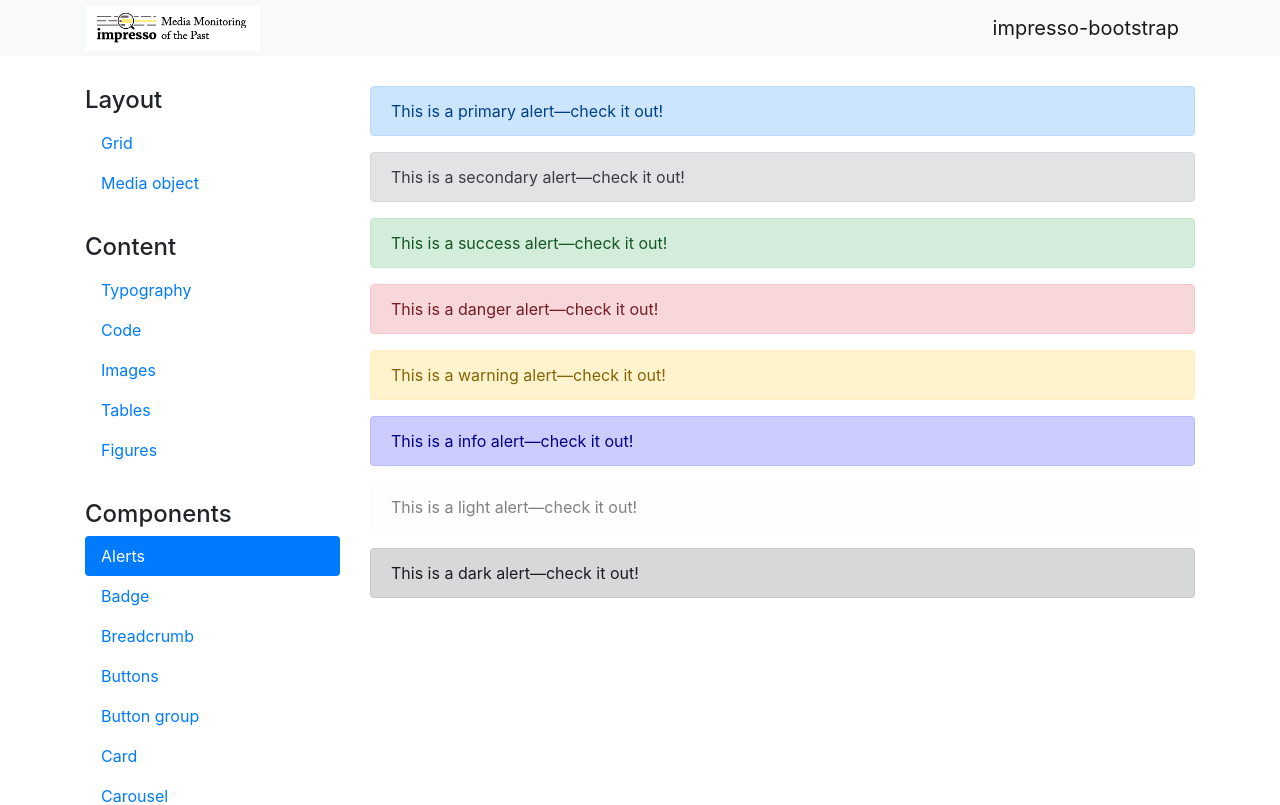
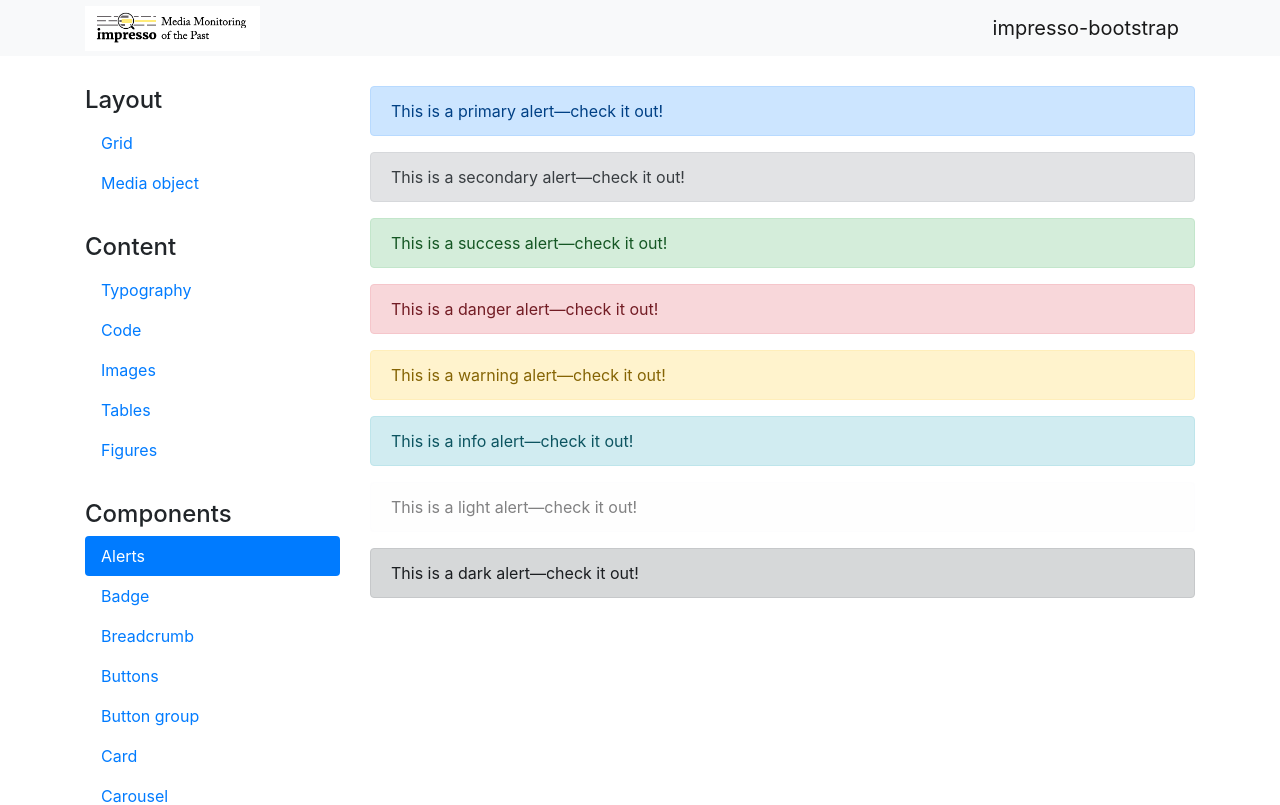
Before and after one commit to impresso/impresso-bootstrap, a Vue app: page /#/components/alerts in a window 1280 px wide. Shown: the top 805 px of the page. Built offline with nearby package versions, Linux system fonts and the light colour scheme.

Commit message:
small change in the exmaple custom bootstrap variable for color white

```diff
--- a/src/styles/impresso-bootstrap-variables.scss
+++ b/src/styles/impresso-bootstrap-variables.scss
@@ -1,3 +1,3 @@
 // read this: https://getbootstrap.com/docs/4.0/getting-started/theming/
 // define variables, see node_modules/scss/_variables.scss
-$cyan: #00f;
+$white: #fff;
--- a/src/styles/impresso-bootstrap.scss
+++ b/src/styles/impresso-bootstrap.scss
@@ -11,34 +11,34 @@
 
 // Optional
 @import "node_modules/bootstrap/scss/root";
-// @import "node_modules/bootstrap/scss/print";
+@import "node_modules/bootstrap/scss/print";
 @import "node_modules/bootstrap/scss/reboot";
 @import "node_modules/bootstrap/scss/type";
-// @import "node_modules/bootstrap/scss/images";
-// @import "node_modules/bootstrap/scss/code";
+@import "node_modules/bootstrap/scss/images";
+@import "node_modules/bootstrap/scss/code";
 @import "node_modules/bootstrap/scss/grid";
-// @import "node_modules/bootstrap/scss/tables";
-// @import "node_modules/bootstrap/scss/forms";
-// @import "node_modules/bootstrap/scss/buttons";
-// @import "node_modules/bootstrap/scss/transitions";
-// @import "node_modules/bootstrap/scss/dropdown";
-// @import "node_modules/bootstrap/scss/button-group";
-// @import "node_modules/bootstrap/scss/input-group";
-// @import "node_modules/bootstrap/scss/custom-forms";
+@import "node_modules/bootstrap/scss/tables";
+@import "node_modules/bootstrap/scss/forms";
+@import "node_modules/bootstrap/scss/buttons";
+@import "node_modules/bootstrap/scss/transitions";
+@import "node_modules/bootstrap/scss/dropdown";
+@import "node_modules/bootstrap/scss/button-group";
+@import "node_modules/bootstrap/scss/input-group";
+@import "node_modules/bootstrap/scss/custom-forms";
 @import "node_modules/bootstrap/scss/nav";
 @import "node_modules/bootstrap/scss/navbar";
-// @import "node_modules/bootstrap/scss/card";
-// @import "node_modules/bootstrap/scss/breadcrumb";
-// @import "node_modules/bootstrap/scss/pagination";
-// @import "node_modules/bootstrap/scss/badge";
-// @import "node_modules/bootstrap/scss/jumbotron";
+@import "node_modules/bootstrap/scss/card";
+@import "node_modules/bootstrap/scss/breadcrumb";
+@import "node_modules/bootstrap/scss/pagination";
+@import "node_modules/bootstrap/scss/badge";
+@import "node_modules/bootstrap/scss/jumbotron";
 @import "node_modules/bootstrap/scss/alert";
-// @import "node_modules/bootstrap/scss/progress";
-// @import "node_modules/bootstrap/scss/media";
-// @import "node_modules/bootstrap/scss/list-group";
-// @import "node_modules/bootstrap/scss/close";
-// @import "node_modules/bootstrap/scss/modal";
-// @import "node_modules/bootstrap/scss/tooltip";
-// @import "node_modules/bootstrap/scss/popover";
-// @import "node_modules/bootstrap/scss/carousel";
+@import "node_modules/bootstrap/scss/progress";
+@import "node_modules/bootstrap/scss/media";
+@import "node_modules/bootstrap/scss/list-group";
+@import "node_modules/bootstrap/scss/close";
+@import "node_modules/bootstrap/scss/modal";
+@import "node_modules/bootstrap/scss/tooltip";
+@import "node_modules/bootstrap/scss/popover";
+@import "node_modules/bootstrap/scss/carousel";
 @import "node_modules/bootstrap/scss/utilities";
```
Also changed, not shown: 4 other files (tests, documents, lock files or other folders).
